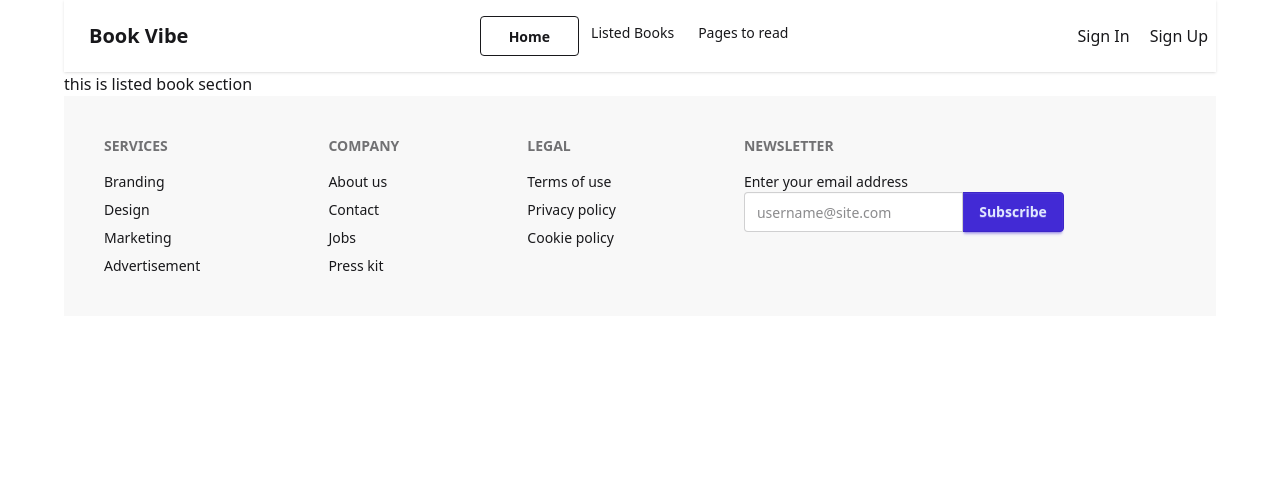
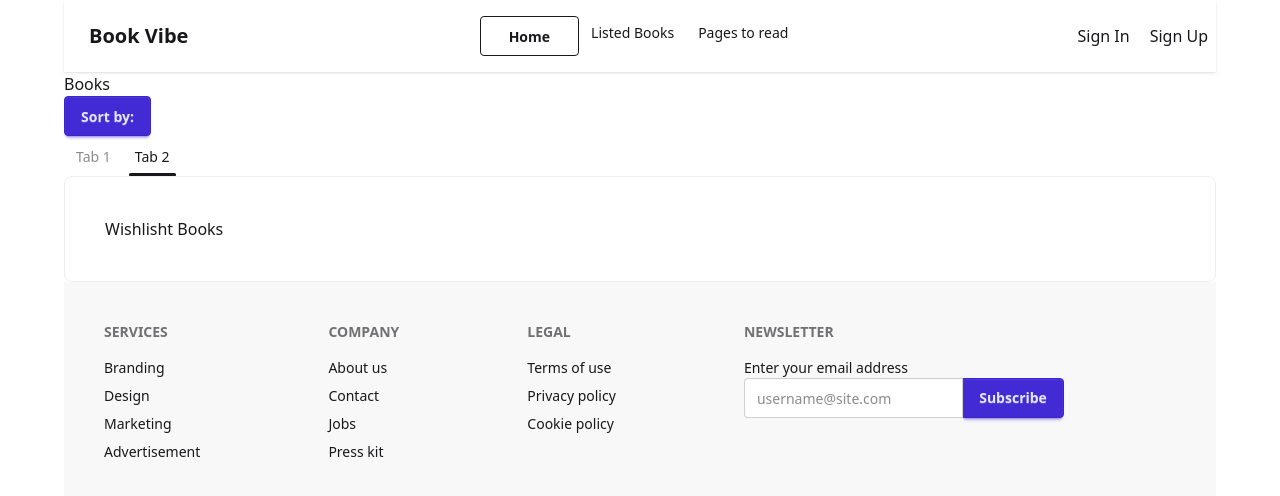
Before and after one commit to Nijam-Uddin-Qudraty/BoiPoka, a React (Vite) app: page /listed_books in a window 1280 px wide. Shown: the top 496 px of the page. Built offline with nearby package versions, Linux system fonts and the light colour scheme.

Commit message:
feat: added Listed books structure

```diff
--- /dev/null
+++ b/src/components/Books/Book.jsx
@@ -0,0 +1,65 @@
+import React from 'react';
+import { Link } from "react-router-dom";
+const Book = ({book}) => {
+    return (
+        <div>
+            <Link to={`/book/${book.bookId}`} >
+					<div className="card bg-base-100 w-96 shadow-sm">
+						<figure>
+							<img src={book.image} alt="book" />
+						</figure>
+						<div className="card-body">
+							{book.tags.map((tag) => (
+								<p className="badge badge-outline">{tag}</p>
+							))}
+							<h2 className="card-title">
+								{book.bookName}
+								<div className="badge badge-secondary">NEW</div>
+							</h2>
+							<p>By : {book.author}</p>
+							<div className="card-actions flex justify-between">
+								<div className="">{book.category}</div>
+							<p>{book.rating}</p>
+							<p>{book.totalPages}</p>
+								<div className="rating">
+									<input
+										type="radio"
+										name="rating-2"
+										className="mask mask-star-2 bg-orange-400"
+										aria-label="1 star"
+									/>
+									<input
+										type="radio"
+										name="rating-2"
+										className="mask mask-star-2 bg-orange-400"
+										aria-label="2 star"
+										defaultChecked
+									/>
+									<input
+										type="radio"
+										name="rating-2"
+										className="mask mask-star-2 bg-orange-400"
+										aria-label="3 star"
+									/>
+									<input
+										type="radio"
+										name="rating-2"
+										className="mask mask-star-2 bg-orange-400"
+										aria-label="4 star"
+									/>
+									<input
+										type="radio"
+										name="rating-2"
+										className="mask mask-star-2 bg-orange-400"
+										aria-label="5 star"
+									/>
+								</div>
+							</div>
+						</div>
+					</div>
+				</Link>
+        </div>
+    );
+};
+
+export default Book;
--- a/src/components/Books/Books.jsx
+++ b/src/components/Books/Books.jsx
@@ -1,64 +1,67 @@
 import React, { useContext } from "react";
 import { BookDataContext } from "../Root.jsx";
 import { Link } from "react-router-dom";
+import Book from "./Book.jsx";
+
 const Books = () => {
 	const books = useContext(BookDataContext);
 	return (
 		<div className="grid grid-cols-1 md:grid-cols-2 lg:grid-cols-3">
-			{books.map((book,index) => (
-				<Link to={`/book/${book.bookId}`} key={index}>
-					<div className="card bg-base-100 w-96 shadow-sm">
-						<figure>
-							<img src={book.image} alt="book" />
-						</figure>
-						<div className="card-body">
-							{book.tags.map((tag) => (
-								<p className="badge badge-outline">{tag}</p>
-							))}
-							<h2 className="card-title">
-								{book.bookName}
-								<div className="badge badge-secondary">NEW</div>
-							</h2>
-							<p>By : {book.author}</p>
-							<div className="card-actions flex justify-between">
-								<div className="">{book.category}</div>
-								<div className="rating">
-									<input
-										type="radio"
-										name="rating-2"
-										className="mask mask-star-2 bg-orange-400"
-										aria-label="1 star"
-									/>
-									<input
-										type="radio"
-										name="rating-2"
-										className="mask mask-star-2 bg-orange-400"
-										aria-label="2 star"
-										defaultChecked
-									/>
-									<input
-										type="radio"
-										name="rating-2"
-										className="mask mask-star-2 bg-orange-400"
-										aria-label="3 star"
-									/>
-									<input
-										type="radio"
-										name="rating-2"
-										className="mask mask-star-2 bg-orange-400"
-										aria-label="4 star"
-									/>
-									<input
-										type="radio"
-										name="rating-2"
-										className="mask mask-star-2 bg-orange-400"
-										aria-label="5 star"
-									/>
-								</div>
-							</div>
-						</div>
-					</div>
-				</Link>
+			{books.map((book) => (
+				<Book book = {book}></Book>
+				// <Link to={`/book/${book.bookId}`} >
+				// 	<div className="card bg-base-100 w-96 shadow-sm">
+				// 		<figure>
+				// 			<img src={book.image} alt="book" />
+				// 		</figure>
+				// 		<div className="card-body">
+				// 			{book.tags.map((tag) => (
+				// 				<p className="badge badge-outline">{tag}</p>
+				// 			))}
+				// 			<h2 className="card-title">
+				// 				{book.bookName}
+				// 				<div className="badge badge-secondary">NEW</div>
+				// 			</h2>
+				// 			<p>By : {book.author}</p>
+				// 			<div className="card-actions flex justify-between">
+				// 				<div className="">{book.category}</div>
+				// 				<div className="rating">
+				// 					<input
+				// 						type="radio"
+				// 						name="rating-2"
+				// 						className="mask mask-star-2 bg-orange-400"
+				// 						aria-label="1 star"
+				// 					/>
+				// 					<input
+				// 						type="radio"
+				// 						name="rating-2"
+				// 						className="mask mask-star-2 bg-orange-400"
+				// 						aria-label="2 star"
+				// 						defaultChecked
+				// 					/>
+				// 					<input
+				// 						type="radio"
+				// 						name="rating-2"
+				// 						className="mask mask-star-2 bg-orange-400"
+				// 						aria-label="3 star"
+				// 					/>
+				// 					<input
+				// 						type="radio"
+				// 						name="rating-2"
+				// 						className="mask mask-star-2 bg-orange-400"
+				// 						aria-label="4 star"
+				// 					/>
+				// 					<input
+				// 						type="radio"
+				// 						name="rating-2"
+				// 						className="mask mask-star-2 bg-orange-400"
+				// 						aria-label="5 star"
+				// 					/>
+				// 				</div>
+				// 			</div>
+				// 		</div>
+				// 	</div>
+				// </Link>
 			))}
 		</div>
 	);
--- /dev/null
+++ b/src/components/listed books/Listed_books.jsx
@@ -0,0 +1,61 @@
+import React from "react";
+
+const Listed_books = () => {
+	return (
+		<div>
+			<div>
+				<h2>Books</h2>
+				<div className="dropdown dropdown-end">
+					<div
+						tabIndex={0}
+						role="button"
+						className="btn btn-primary rounded-field"
+					>
+						Sort by:
+					</div>
+					<ul
+						tabIndex={0}
+						className="menu dropdown-content bg-base-200 rounded-box z-1 mt-4 w-52 p-2 shadow-sm"
+					>
+						<li>
+							<a>Rating</a>
+						</li>
+						<li>
+							<a>Number of pages</a>
+						</li>
+						<li>
+							<a>Publishing Year</a>
+						</li>
+					</ul>
+				</div>
+				{/* name of each tab group should be unique */}
+				<div className="tabs tabs-border">
+					<input
+						type="radio"
+						name="my_tabs_2"
+						className="tab"
+						aria-label="Tab 1"
+					/>
+					<div className="tab-content border-base-300 bg-base-100 p-10">
+						Read books
+					</div>
+
+					<input
+						type="radio"
+						name="my_tabs_2"
+						className="tab"
+						aria-label="Tab 2"
+						defaultChecked
+					/>
+					<div className="tab-content border-base-300 bg-base-100 p-10">
+						Wishlisht Books
+					</div>
+
+
+				</div>
+			</div>
+		</div>
+	);
+};
+
+export default Listed_books;
--- a/src/main.jsx
+++ b/src/main.jsx
@@ -9,6 +9,7 @@ import {
 import Root from './components/Root';
 import Home from './components/home/Home';
 import Book_details from './components/Books/Book_details';
+import Listed_books from './components/listed books/Listed_books';
 
 const router = createBrowserRouter([
   {
@@ -21,7 +22,7 @@ const router = createBrowserRouter([
       },
       {
         path: "/listed_books",
-        element: <h1>this is listed book section</h1>
+        element: <Listed_books></Listed_books>
       },
       {
         path: "/pages_to_read",
```
